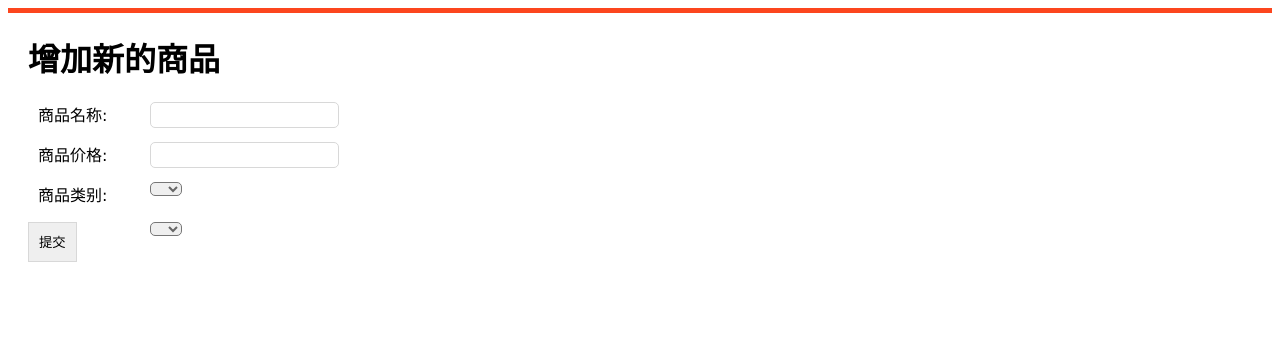
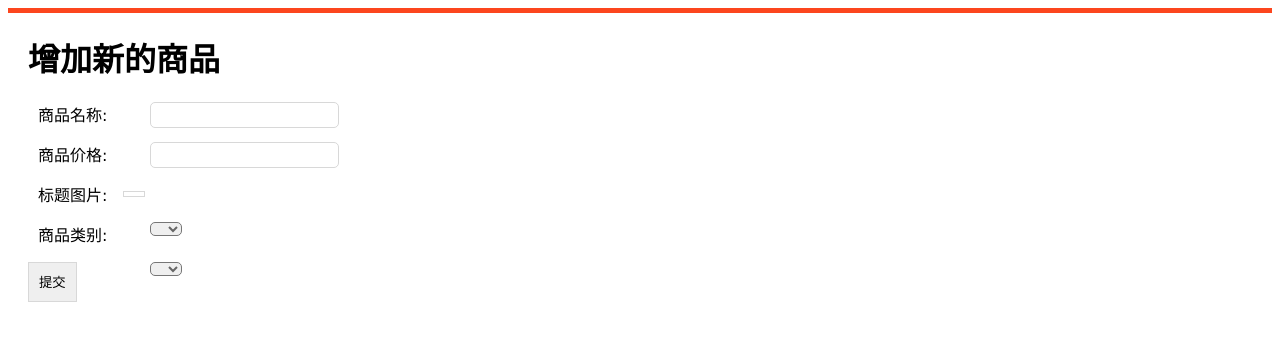
Before and after one commit to sdlu1992/BuyerService, a Django app: template templates/new_goods.html in a window 1280 px wide. Shown: the part 48-389 px from the top of the page. Run offline with Django 3.2, Linux system fonts and the light colour scheme; the template is opened without the code that fills it, so the values that code supplies are empty; parts of the project's set-up code (start-up, migrations or seed data) failed here and were passed over.

Commit message:
fix bugs

```diff
--- a/templates/new_goods.html
+++ b/templates/new_goods.html
@@ -28,6 +28,7 @@
     <form action="." method="post">
         <p><label>商品名称:</label><input type="text" name="goods_name" maxlength="200" value=""></p>
         <p><label>商品价格:</label> <input type="text" onkeyup="this.value=this.value.replace(/\D/g,'')"  onafterpaste="this.value=this.value.replace(/\D/g,'')" name="price" maxlength="9" value=""></p>
+        <p><label>标题图片:</label> <input type="image" name="image_title" value=""></p>
         <p><label>商品类别:</label>
             <select name="root_category" id="root_category" onchange="onSelectRootType()">
             {% for key, value in cc.root_category.items%}
```
